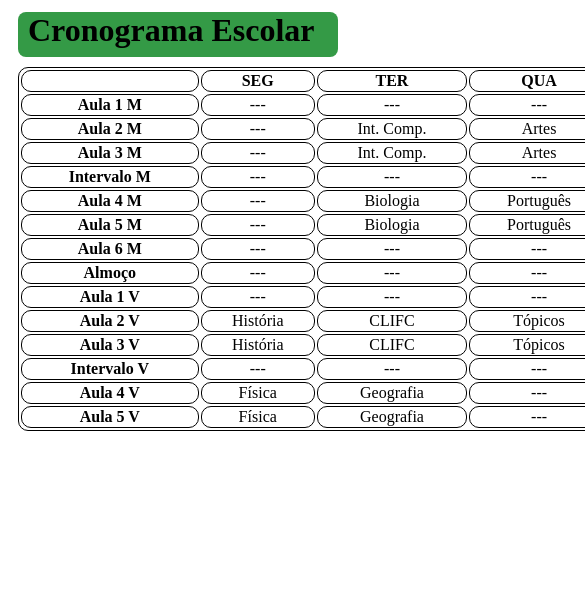
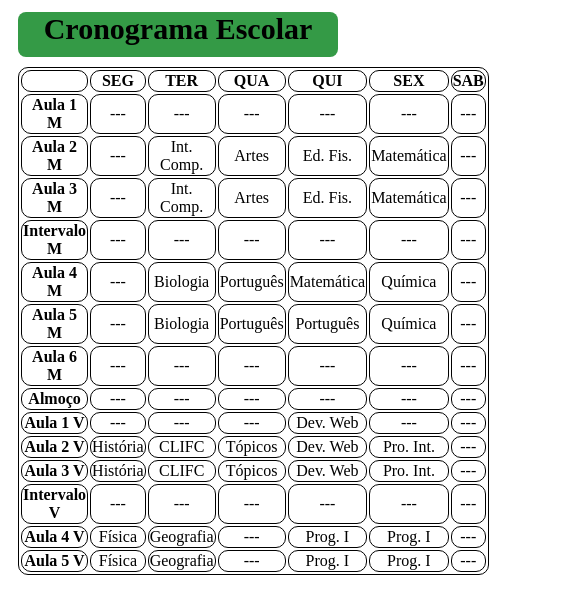
Before and after one commit to kapef/tabela-e-formularios, a plain HTML site: page index.html in a window 390 px wide. Shown: the part 188-802 px from the top of the page, 585 px wide, since content can reach past the window. Drawn offline with Linux system fonts and the light colour scheme.

Commit message:
resposividade mobile

```diff
--- a/index.css
+++ b/index.css
@@ -8,6 +8,7 @@
     height: 45px;
     padding-left: 10px;
     padding-right: 10px;
+    text-align: center;
 
 }
 
@@ -17,4 +18,31 @@
     border-radius: 10px;
     border-color: black;
     margin: 10px;
+    width: 600px;
 }
+
+@media only screen and (max-width: 600px) {
+
+    #titulo-principal {
+        background-color:#349a46;
+        border-radius: 8px;
+        margin: 10px;
+        width: 300px;
+        height: 45px;
+        padding-left: 10px;
+        padding-right: 10px;
+        font-size: 30px;
+        text-align: center;
+
+    }
+
+    .tabela1 {
+        text-align: center;
+        border: 1px solid black;
+        border-radius: 10px;
+        border-color: black;
+        margin: 10px;
+        width: 100px;
+    }
+
+}
--- a/index.html
+++ b/index.html
@@ -16,7 +16,7 @@
     <h1 id="titulo-principal">Cronograma Escolar</h1>
 
 
-    <table class="tabela1"; style="width: 1000px">
+    <table class="tabela1">
         <tr class="tabela1">
             <th class="tabela1"></th>
             <th class="tabela1">SEG</th>
```
